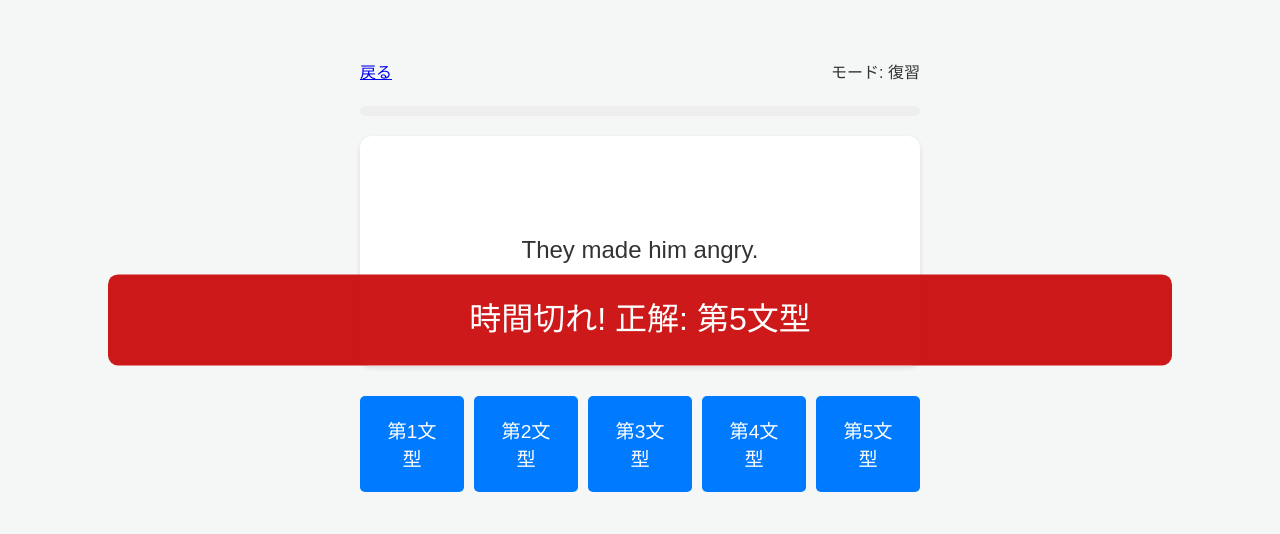
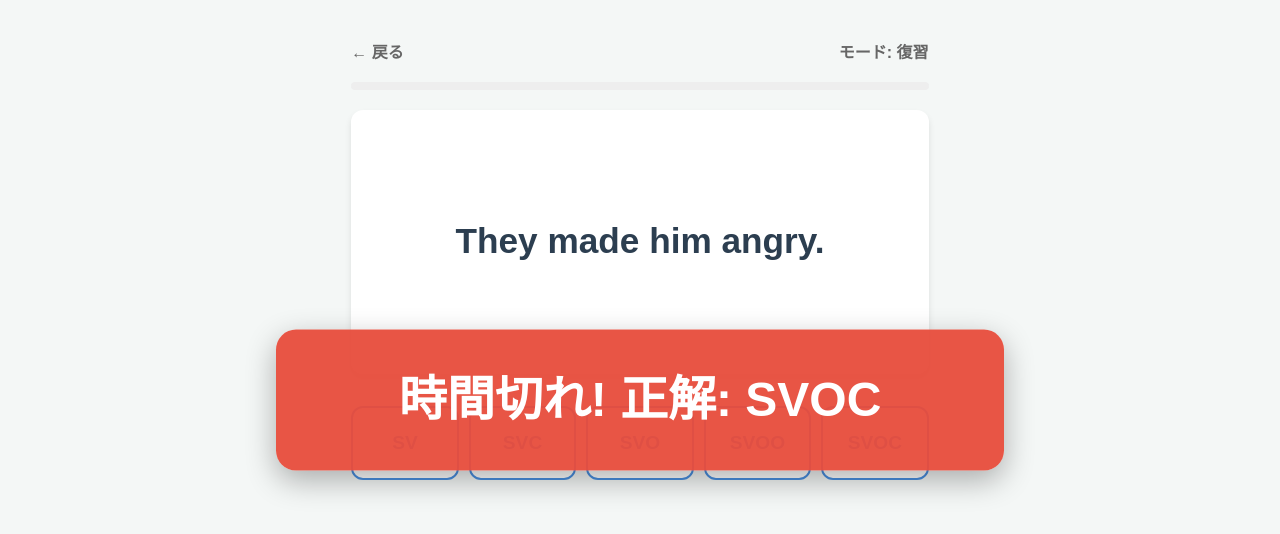
Before and after one commit to war-lab/english-5-patterns-trainer, a React (Vite) app: page /review in a window 1280 px wide. Shown: the top 534 px of the page. Built offline with nearby package versions, Linux system fonts and the light colour scheme; the HTML template or start-up script is replaced by a standard one.

Commit message:
feat: スナイパーモードの表記をSV型に変更

```diff
--- a/src/ui/SniperGame.tsx
+++ b/src/ui/SniperGame.tsx
@@ -9,6 +9,14 @@ import type { Question, Pattern, UserAnswer } from '../domain/types';
 interface SniperGameProps {
   mode: 'sniper' | 'review';
 }
+
+const PATTERN_LABELS: Record<Pattern, string> = {
+  1: 'SV',
+  2: 'SVC',
+  3: 'SVO',
+  4: 'SVOO',
+  5: 'SVOC'
+};
 
 export default function SniperGame({ mode }: SniperGameProps) {
   // Lazy init to avoid effect state update
@@ -58,7 +66,7 @@ export default function SniperGame({ mode }: SniperGameProps) {
   const handleTimeout = useCallback(() => {
     setIsRunning(false);
     saveResult(false, 2000, 1 as Pattern);
-    setFeedback({ isCorrect: false, msg: `時間切れ! 正解: 第${question?.correctPattern}文型` });
+    setFeedback({ isCorrect: false, msg: `時間切れ! 正解: ${PATTERN_LABELS[question?.correctPattern as Pattern]}` });
 
     setTimeout(() => {
       loadNextQuestion();
@@ -102,45 +110,39 @@ export default function SniperGame({ mode }: SniperGameProps) {
   if (!question) return <div>読み込み中...</div>;
 
   return (
-    <div className="game-container" style={{ padding: '20px', textAlign: 'center' }}>
-      <div style={{ display: 'flex', justifyContent: 'space-between', marginBottom: '20px' }}>
-        <Link to="/">戻る</Link>
-        <span>モード: {mode === 'sniper' ? 'スナイパー' : '復習'}</span>
+    <div className="game-container">
+      <div className="nav-header">
+        <Link to="/" className="nav-link">← 戻る</Link>
+        <span style={{ fontWeight: 'bold', color: '#666' }}>モード: {mode === 'sniper' ? 'スナイパー' : '復習'}</span>
       </div>
 
       <div style={{ marginBottom: '20px' }}>
-        <div style={{ height: '10px', background: '#eee', borderRadius: '5px' }}>
+        <div style={{ height: '8px', background: '#eee', borderRadius: '4px', overflow: 'hidden' }}>
           <div style={{
             height: '100%',
             width: `${(timeLeft / 2000) * 100}%`,
-            background: timeLeft < 500 ? 'red' : 'green',
+            background: timeLeft < 500 ? 'var(--error-color)' : 'var(--success-color)',
             transition: 'width 0.1s linear'
           }} />
         </div>
       </div>
 
-      <div className="card" style={{ padding: '40px', fontSize: '1.5rem', background: '#fff', boxShadow: '0 2px 5px rgba(0,0,0,0.1)', marginBottom: '30px', minHeight: '150px', display: 'flex', alignItems: 'center', justifyContent: 'center' }}>
+      <div className="card question-card">
         {question.sentence}
       </div>
 
       {feedback && (
-        <div style={{
-          position: 'absolute', top: '40%', left: '50%', transform: 'translate(-50%, -50%)',
-          background: feedback.isCorrect ? 'rgba(0, 128, 0, 0.9)' : 'rgba(200, 0, 0, 0.9)',
-          color: '#fff', padding: '20px', borderRadius: '10px', fontSize: '2rem',
-          width: '80%', textAlign: 'center'
+        <div className="feedback-overlay" style={{
+          backgroundColor: feedback.isCorrect ? 'rgba(46, 204, 113, 0.95)' : 'rgba(231, 76, 60, 0.95)'
         }}>
           {feedback.msg}
         </div>
       )}
 
-      <div className="buttons-grid" style={{ display: 'grid', gridTemplateColumns: 'repeat(5, 1fr)', gap: '10px' }}>
+      <div className="pattern-grid">
         {([1, 2, 3, 4, 5] as const).map(p => (
-          <button key={p} onClick={() => handleAnswer(p)} style={{
-            padding: '20px', fontSize: '1.2rem', cursor: 'pointer',
-            backgroundColor: '#007bff', color: 'white', border: 'none', borderRadius: '5px'
-          }}>
-            第{p}文型
+          <button key={p} onClick={() => handleAnswer(p)} className="pattern-btn">
+            {PATTERN_LABELS[p]}
           </button>
         ))}
       </div>
```
